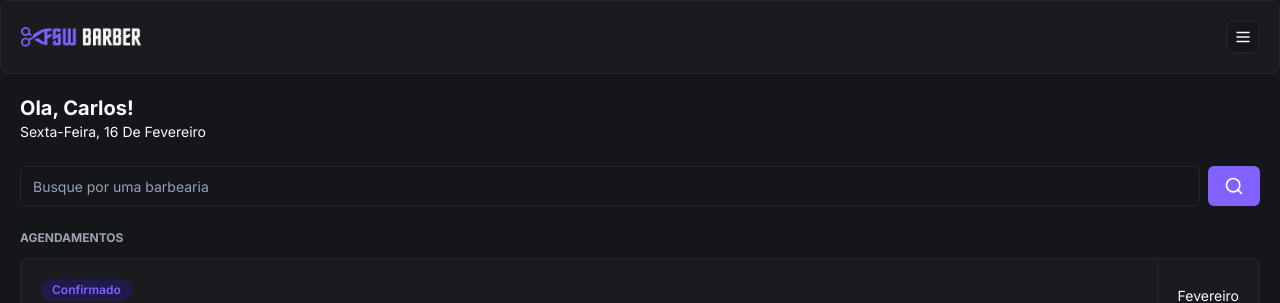
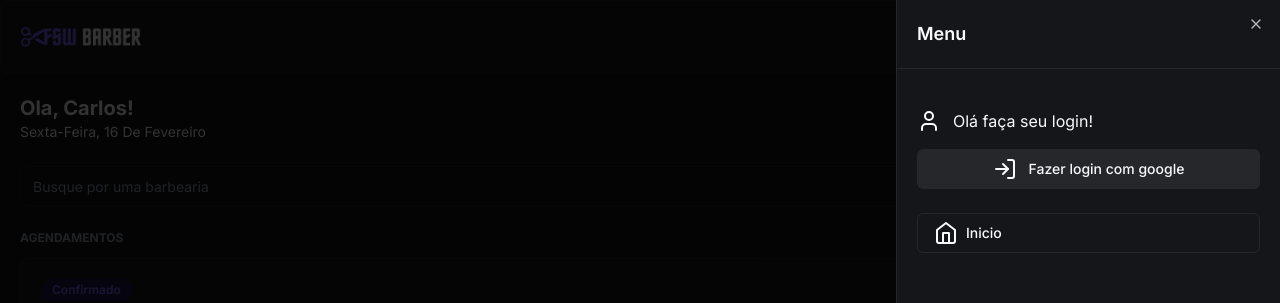
Before and after one commit to FinotelliCarlos/barber-shop, a Next.js app: page / in a window 1280 px wide. Both pictures are taken after a click on the button 1243 px from the left and 37 px from the top of the page. Shown: the top 303 px of the page. Built offline with nearby package versions, Linux system fonts and the light colour scheme; no server answers; the database is empty.

Commit message:
feat: add authentidation and implement validations to redirect user to login if not authenticated

```diff
--- a/app/_components/header.tsx
+++ b/app/_components/header.tsx
@@ -1,7 +1,9 @@
 import { MenuIcon } from "lucide-react";
 import Image from "next/image";
+import SideMenu from "./side-menu";
 import { Button } from "./ui/button";
 import { Card, CardContent } from "./ui/card";
+import { Sheet, SheetContent, SheetTrigger } from "./ui/sheet";
 
 const Header = () => {
   return (
@@ -15,9 +17,16 @@
           loading="eager"
         />
 
-        <Button variant="outline" size="icon" className="size-8">
-          <MenuIcon size={18} />
-        </Button>
+        <Sheet>
+          <SheetTrigger asChild>
+            <Button variant="outline" size="icon" className="size-8">
+              <MenuIcon size={18} />
+            </Button>
+          </SheetTrigger>
+          <SheetContent className="p-0">
+            <SideMenu />
+          </SheetContent>
+        </Sheet>
       </CardContent>
     </Card>
   );
--- /dev/null
+++ b/app/_components/side-menu.tsx
@@ -0,0 +1,127 @@
+"use client";
+
+import {
+  CalendarIcon,
+  HomeIcon,
+  LogInIcon,
+  LogOutIcon,
+  UserIcon,
+} from "lucide-react";
+import { signIn, signOut, useSession } from "next-auth/react";
+import Link from "next/link";
+import { Avatar, AvatarFallback, AvatarImage } from "./ui/avatar";
+import { Button } from "./ui/button";
+import { SheetHeader, SheetTitle } from "./ui/sheet";
+import { Skeleton } from "./ui/skeleton";
+
+const SideMenu = () => {
+  const { status, data } = useSession();
+
+  const handleSignIn = async () => {
+    await signIn("google");
+  };
+
+  const handleSignOut = async () => {
+    await signOut({
+      redirect: true,
+      callbackUrl: "/",
+    });
+  };
+
+  return (
+    <>
+      <SheetHeader className="border-b border-solid border-secondary p-5 mb-4">
+        <SheetTitle className="text-left">Menu</SheetTitle>
+      </SheetHeader>
+
+      {status === "authenticated" && (
+        <div className="flex justify-between items-center  px-5 py-6">
+          <div className="flex items-center gap-3">
+            <Avatar>
+              <AvatarImage src={data.user?.image as string} />
+
+              <AvatarFallback>
+                {data.user?.name?.charAt(0) as string}
+              </AvatarFallback>
+            </Avatar>
+
+            <h2 className="font-bold">{data.user?.name}</h2>
+          </div>
+
+          <Button
+            size="icon"
+            variant="secondary"
+            className="size-8"
+            onClick={handleSignOut}
+          >
+            <LogOutIcon size={18} />
+          </Button>
+        </div>
+      )}
+
+      {status === "unauthenticated" && (
+        <div className="space-y-4 px-5 py-6">
+          <div className="flex items-center gap-3 ">
+            <UserIcon />
+            <h2>Olá faça seu login!</h2>
+          </div>
+
+          <Button
+            onClick={handleSignIn}
+            className="w-full flex gap-3"
+            variant="secondary"
+          >
+            <LogInIcon />
+            Fazer login com google
+          </Button>
+        </div>
+      )}
+
+      {status === "loading" && (
+        <div className="w-full px-5 py-6 space-y-4">
+          <div className="flex justify-between items-center">
+            <div className="flex items-center gap-3">
+              <Skeleton className="h-12 w-12 rounded-full" />
+              <Skeleton className="h-4 w-[200px]" />
+            </div>
+
+            <Skeleton className="h-8 w-8" />
+          </div>
+
+          <div className="flex flex-col space-y-3">
+            <Skeleton className="w-full bg-secondary h-10" />
+            <Skeleton className="w-full bg-secondary h-10" />
+          </div>
+        </div>
+      )}
+
+      <div className="flex flex-col space-y-3 px-5">
+        <Button
+          className="w-full flex gap-2 justify-start"
+          variant="outline"
+          asChild
+        >
+          <Link href="/">
+            <HomeIcon />
+            Inicio
+          </Link>
+        </Button>
+
+        {status === "authenticated" && (
+          <Button
+            className="w-full flex gap-2 justify-start"
+            variant="outline"
+            asChild
+          >
+            <Link href="/bookings">
+              <CalendarIcon />
+              Agendamentos
+            </Link>
+          </Button>
+        )}
+      </div>
+    </>
+  );
+};
+
+export default SideMenu;
--- /dev/null
+++ b/app/_components/ui/sheet.tsx
@@ -0,0 +1,140 @@
+"use client"
+
+import * as React from "react"
+import * as SheetPrimitive from "@radix-ui/react-dialog"
+import { cva, type VariantProps } from "class-variance-authority"
+import { X } from "lucide-react"
+
+import { cn } from "@/app/_lib/utils"
+
+const Sheet = SheetPrimitive.Root
+
+const SheetTrigger = SheetPrimitive.Trigger
+
+const SheetClose = SheetPrimitive.Close
+
+const SheetPortal = SheetPrimitive.Portal
+
+const SheetOverlay = React.forwardRef<
+  React.ElementRef<typeof SheetPrimitive.Overlay>,
+  React.ComponentPropsWithoutRef<typeof SheetPrimitive.Overlay>
+>(({ className, ...props }, ref) => (
+  <SheetPrimitive.Overlay
+    className={cn(
+      "fixed inset-0 z-50 bg-black/80  data-[state=open]:animate-in data-[state=closed]:animate-out data-[state=closed]:fade-out-0 data-[state=open]:fade-in-0",
+      className
+    )}
+    {...props}
+    ref={ref}
+  />
+))
+SheetOverlay.displayName = SheetPrimitive.Overlay.displayName
+
+const sheetVariants = cva(
+  "fixed z-50 gap-4 bg-background p-6 shadow-lg transition ease-in-out data-[state=open]:animate-in data-[state=closed]:animate-out data-[state=closed]:duration-300 data-[state=open]:duration-500",
+  {
+    variants: {
+      side: {
+        top: "inset-x-0 top-0 border-b data-[state=closed]:slide-out-to-top data-[state=open]:slide-in-from-top",
+        bottom:
+          "inset-x-0 bottom-0 border-t data-[state=closed]:slide-out-to-bottom data-[state=open]:slide-in-from-bottom",
+        left: "inset-y-0 left-0 h-full w-3/4 border-r data-[state=closed]:slide-out-to-left data-[state=open]:slide-in-from-left sm:max-w-sm",
+        right:
+          "inset-y-0 right-0 h-full w-3/4  border-l data-[state=closed]:slide-out-to-right data-[state=open]:slide-in-from-right sm:max-w-sm",
+      },
+    },
+    defaultVariants: {
+      side: "right",
+    },
+  }
+)
+
+interface SheetContentProps
+  extends React.ComponentPropsWithoutRef<typeof SheetPrimitive.Content>,
+    VariantProps<typeof sheetVariants> {}
+
+const SheetContent = React.forwardRef<
+  React.ElementRef<typeof SheetPrimitive.Content>,
+  SheetContentProps
+>(({ side = "right", className, children, ...props }, ref) => (
+  <SheetPortal>
+    <SheetOverlay />
+    <SheetPrimitive.Content
+      ref={ref}
+      className={cn(sheetVariants({ side }), className)}
+      {...props}
+    >
+      {children}
+      <SheetPrimitive.Close className="absolute right-4 top-4 rounded-sm opacity-70 ring-offset-background transition-opacity hover:opacity-100 focus:outline-none focus:ring-2 focus:ring-ring focus:ring-offset-2 disabled:pointer-events-none data-[state=open]:bg-secondary">
+        <X className="h-4 w-4" />
+        <span className="sr-only">Close</span>
+      </SheetPrimitive.Close>
+    </SheetPrimitive.Content>
+  </SheetPortal>
+))
+SheetContent.displayName = SheetPrimitive.Content.displayName
+
+const SheetHeader = ({
+  className,
+  ...props
+}: React.HTMLAttributes<HTMLDivElement>) => (
+  <div
+    className={cn(
+      "flex flex-col space-y-2 text-center sm:text-left",
+      className
+    )}
+    {...props}
+  />
+)
+SheetHeader.displayName = "SheetHeader"
+
+const SheetFooter = ({
+  className,
+  ...props
+}: React.HTMLAttributes<HTMLDivElement>) => (
+  <div
+    className={cn(
+      "flex flex-col-reverse sm:flex-row sm:justify-end sm:space-x-2",
+      className
+    )}
+    {...props}
+  />
+)
+SheetFooter.displayName = "SheetFooter"
+
+const SheetTitle = React.forwardRef<
+  React.ElementRef<typeof SheetPrimitive.Title>,
+  React.ComponentPropsWithoutRef<typeof SheetPrimitive.Title>
+>(({ className, ...props }, ref) => (
+  <SheetPrimitive.Title
+    ref={ref}
+    className={cn("text-lg font-semibold text-foreground", className)}
+    {...props}
+  />
+))
+SheetTitle.displayName = SheetPrimitive.Title.displayName
+
+const SheetDescription = React.forwardRef<
+  React.ElementRef<typeof SheetPrimitive.Description>,
+  React.ComponentPropsWithoutRef<typeof SheetPrimitive.Description>
+>(({ className, ...props }, ref) => (
+  <SheetPrimitive.Description
+    ref={ref}
+    className={cn("text-sm text-muted-foreground", className)}
+    {...props}
+  />
+))
+SheetDescription.displayName = SheetPrimitive.Description.displayName
+
+export {
+  Sheet,
+  SheetPortal,
+  SheetOverlay,
+  SheetTrigger,
+  SheetClose,
+  SheetContent,
+  SheetHeader,
+  SheetFooter,
+  SheetTitle,
+  SheetDescription,
+}
--- /dev/null
+++ b/app/_components/ui/skeleton.tsx
@@ -0,0 +1,15 @@
+import { cn } from "@/app/_lib/utils"
+
+function Skeleton({
+  className,
+  ...props
+}: React.HTMLAttributes<HTMLDivElement>) {
+  return (
+    <div
+      className={cn("animate-pulse rounded-md bg-muted", className)}
+      {...props}
+    />
+  )
+}
+
+export { Skeleton }
--- /dev/null
+++ b/app/_providers/auth.tsx
@@ -0,0 +1,14 @@
+"use client";
+
+import { SessionProvider } from "next-auth/react";
+import { ReactNode } from "react";
+
+interface IAuthProvider {
+  children: ReactNode;
+}
+
+const AuthProvider = ({ children }: IAuthProvider) => {
+  return <SessionProvider>{children}</SessionProvider>;
+};
+
+export default AuthProvider;
--- a/app/api/auth/[...nextauth]/route.ts
+++ b/app/api/auth/[...nextauth]/route.ts
@@ -1,10 +1,10 @@
 import { db } from "@/app/_lib/prisma";
 import { PrismaAdapter } from "@auth/prisma-adapter";
-import NextAuth from "next-auth";
+import NextAuth, { AuthOptions } from "next-auth";
 import { Adapter } from "next-auth/adapters";
 import GoogleProvider from "next-auth/providers/google";
 
-const handler = NextAuth({
+export const authOptions: AuthOptions = {
   adapter: PrismaAdapter(db) as Adapter,
   providers: [
     GoogleProvider({
@@ -12,6 +12,8 @@
       clientSecret: process.env.GOOGLE_CLIENT_SECRET as string,
     }),
   ],
-});
+};
+
+const handler = NextAuth(authOptions);
 
 export { handler as GET, handler as POST };
--- a/app/barbershops/[id]/_components/barbershop-heading.tsx
+++ b/app/barbershops/[id]/_components/barbershop-heading.tsx
@@ -1,6 +1,8 @@
 "use client";
 
+import SideMenu from "@/app/_components/side-menu";
 import { Button } from "@/app/_components/ui/button";
+import { Sheet, SheetContent, SheetTrigger } from "@/app/_components/ui/sheet";
 import { Barbershop } from "@prisma/client";
 import { ChevronLeftIcon, MapPinIcon, MenuIcon, StarIcon } from "lucide-react";
 import Image from "next/image";
@@ -14,7 +16,7 @@
   const router = useRouter();
 
   const handleBackToHomePage = () => {
-    router.back();
+    router.replace("/");
   };
 
   return (
@@ -36,6 +38,21 @@
         >
           <MenuIcon size={16} />
         </Button>
+
+        <Sheet>
+          <SheetTrigger asChild>
+            <Button
+              variant="outline"
+              size="icon"
+              className="z-50 top-2 right-2 absolute"
+            >
+              <MenuIcon size={16} />
+            </Button>
+          </SheetTrigger>
+          <SheetContent className="p-0">
+            <SideMenu />
+          </SheetContent>
+        </Sheet>
 
         <Image
           fill
--- a/app/barbershops/[id]/_components/service-item.tsx
+++ b/app/barbershops/[id]/_components/service-item.tsx
@@ -1,13 +1,23 @@
+"use client";
+
 import { Button } from "@/app/_components/ui/button";
 import { Card, CardContent } from "@/app/_components/ui/card";
 import { Service } from "@prisma/client";
+import { signIn } from "next-auth/react";
 import Image from "next/image";
 
 interface ServiceItemProps {
   service: Service;
+  isAuthenticated: boolean;
 }
 
-const ServiceItem = ({ service }: ServiceItemProps) => {
+const ServiceItem = ({ service, isAuthenticated }: ServiceItemProps) => {
+  const handleBookingClick = async () => {
+    if (!isAuthenticated) {
+      await signIn("google");
+    }
+  };
+
   return (
     <Card>
       <CardContent className="p-3">
@@ -34,7 +44,9 @@
                 }).format(Number(service.price))}
               </p>
 
-              <Button variant="secondary">Reservar</Button>
+              <Button variant="secondary" onClick={handleBookingClick}>
+                Reservar
+              </Button>
             </div>
           </div>
         </div>
--- a/app/barbershops/[id]/page.tsx
+++ b/app/barbershops/[id]/page.tsx
@@ -1,4 +1,6 @@
 import { db } from "@/app/_lib/prisma";
+import { authOptions } from "@/app/api/auth/[...nextauth]/route";
+import { getServerSession } from "next-auth";
 import BarbershopHeading from "./_components/barbershop-heading";
 import ServiceItem from "./_components/service-item";
 
@@ -28,13 +30,21 @@
     return null;
   }
 
+  const session = await getServerSession(authOptions);
+
   return (
     <div className="">
       <BarbershopHeading barbershop={barbershop} />
 
       <div className="px-5 space-y-4 py-4">
         {barbershop.services.map((service) => {
-          return <ServiceItem key={service.id} service={service} />;
+          return (
+            <ServiceItem
+              key={service.id}
+              service={service}
+              isAuthenticated={!!session?.user}
+            />
+          );
         })}
       </div>
     </div>
--- a/app/layout.tsx
+++ b/app/layout.tsx
@@ -1,6 +1,7 @@
 import type { Metadata } from "next";
 import { Inter } from "next/font/google";
 import Footer from "./_components/footer";
+import AuthProvider from "./_providers/auth";
 import "./globals.css";
 
 const font = Inter({ subsets: ["latin"] });
@@ -18,8 +19,10 @@
   return (
     <html lang="en">
       <body className={`${font.className} dark`}>
-        {children}
-        <Footer />
+        <AuthProvider>
+          {children}
+          <Footer />
+        </AuthProvider>
       </body>
     </html>
   );
--- a/package.json
+++ b/package.json
@@ -15,6 +15,7 @@
     "@auth/prisma-adapter": "^1.4.0",
     "@prisma/client": "^5.10.2",
     "@radix-ui/react-avatar": "^1.0.4",
+    "@radix-ui/react-dialog": "^1.0.5",
     "@radix-ui/react-slot": "^1.0.2",
     "class-variance-authority": "^0.7.0",
     "clsx": "^2.1.0",
```
Also changed, not shown: 1 other file (tests, documents, lock files or other folders).
